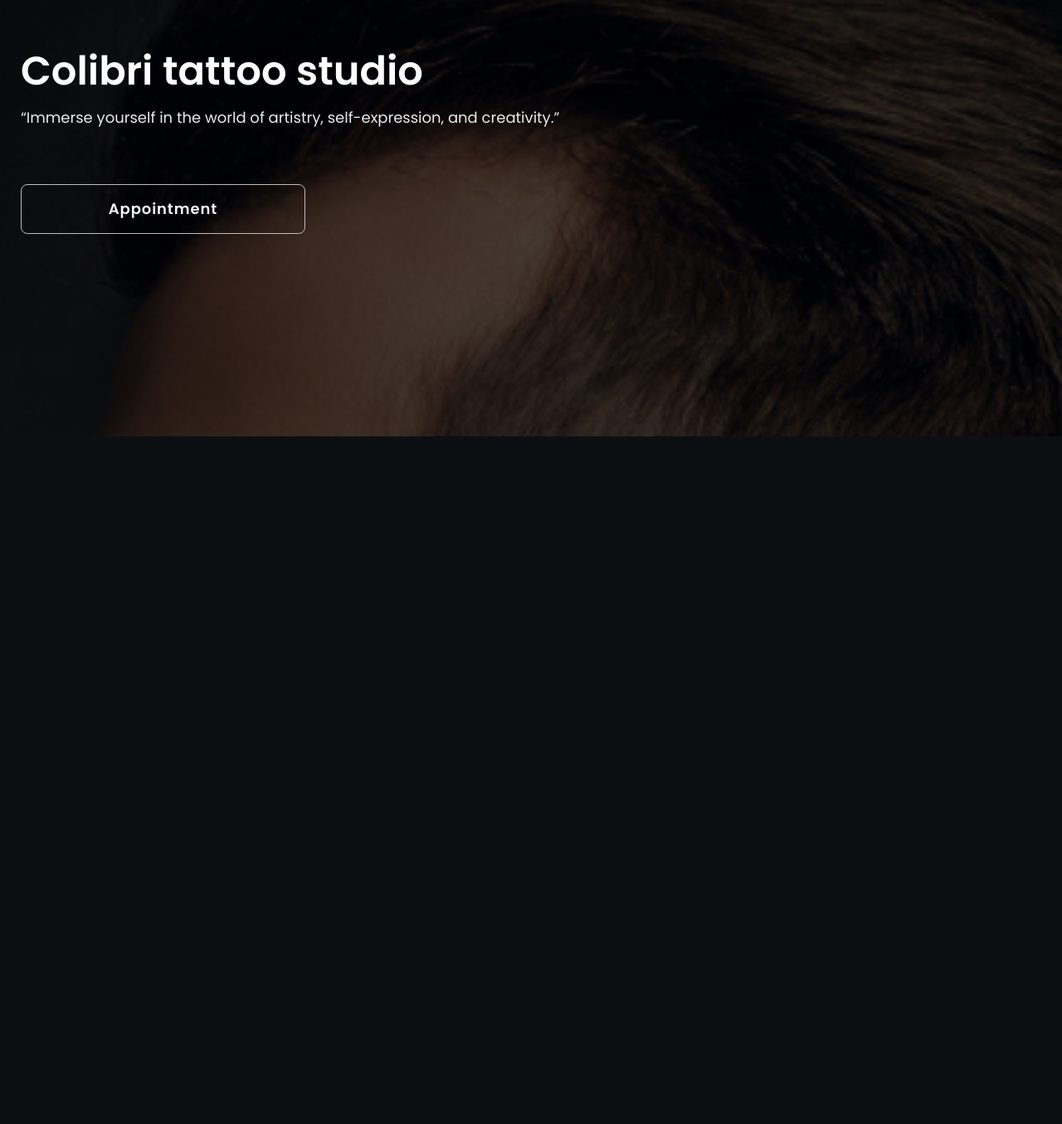
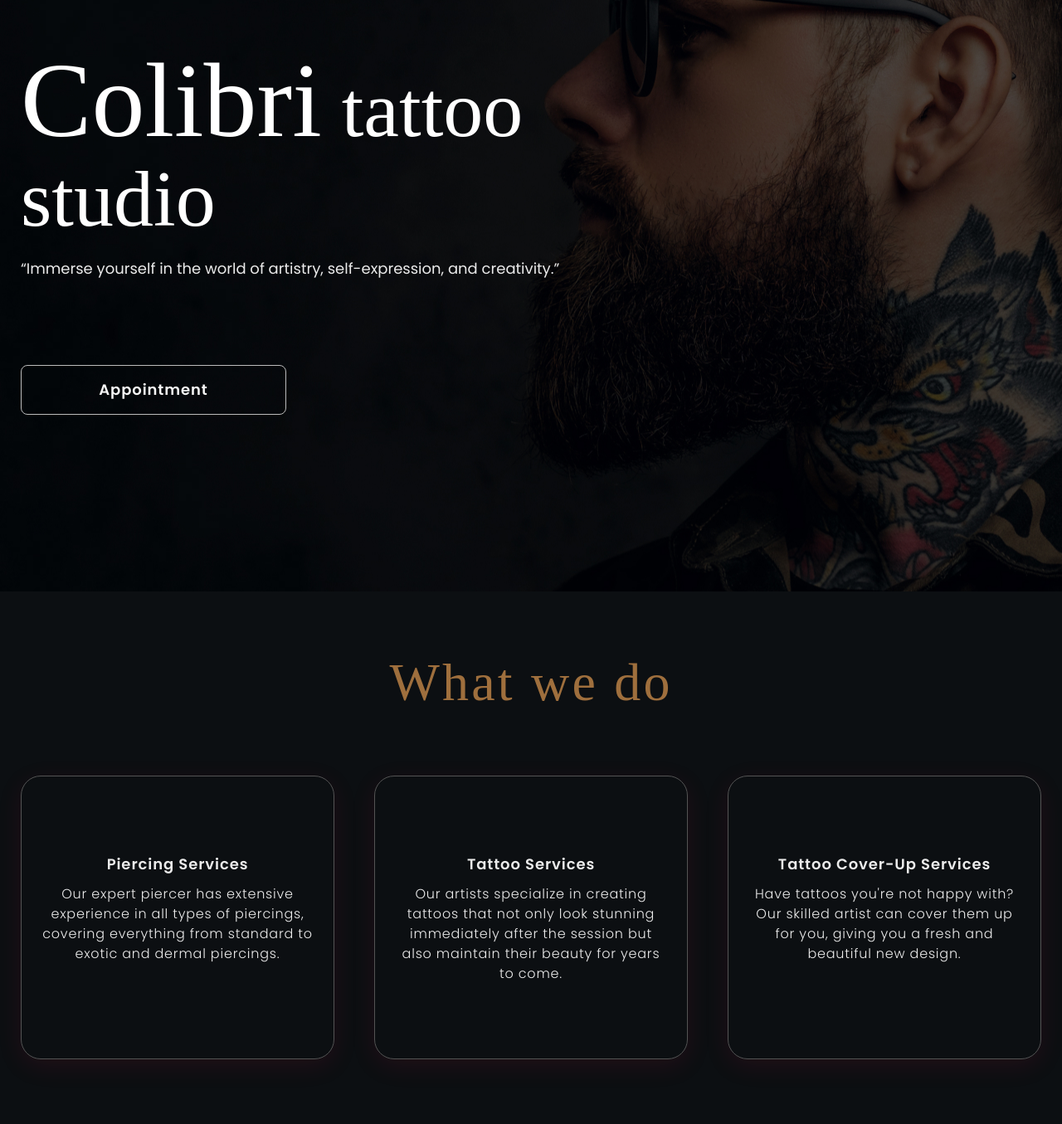
Before and after one commit to MilaIlchenko/tattoo-studio, a website built with Vite: page src/index.html in a window 1280 px wide. Shown: the part 180-1535 px from the top of the page at 83% size. Before the commit the page ends 800 px from the top, so only its background shows below. Built offline with nearby package versions, Linux system fonts and the light colour scheme; a web font is replaced by a local one.

Commit message:
what-we-do+hero

```diff
--- a/src/css/header.css
+++ b/src/css/header.css
@@ -2,7 +2,7 @@
 .header {
   padding-top: 18px;
   padding-bottom: 10px;
-  position: absolute;
+
 }
 .logo {
   display: flex;
@@ -39,12 +39,12 @@ text-transform: lowercase;
 .header-container {
   display: flex;
   justify-content: space-between;
-  width: 343px;
+
 }
 .navigation {
   display: none;
 }
-@media only screen and (min-width: 834px) {
+@media only screen and (min-width: 768px) {
   .header{
     padding: 0;
   }
--- a/src/css/hero.css
+++ b/src/css/hero.css
@@ -1,14 +1,16 @@
 .hero {
-    padding-top: 238px;
-    padding-bottom: 244px;
-    background-image: url(../img/hero-bg-1x.jpg);
+    padding-top: 158px;
+    padding-bottom: 418px;
+
+}
+.wrapper{
+  background-image: url(../img/hero-bg-1x.jpg);
     background-size: cover;
     background-repeat: no-repeat;
 }
-
 .hero-title {
     color: #FFF;
-font-family: Brygada 1918;
+font-family: 'Brygada 1918', serif;
 font-size: 48px;
 font-weight: 600;
 line-height: 1.15; /* 114.583% */
@@ -21,7 +23,7 @@ line-height: 1.7; /* 166.667% */
 margin-bottom: 64px;
 }
 .hero-btn {
-    min-width: 343px;
+    width: 100%;
     height: 60px;
     cursor: pointer;
     background-color: transparent;
@@ -34,3 +36,62 @@ font-weight: 600;
 line-height: 1.77; /* 177.778% */
 letter-spacing: 0.05em;
 }
+.hero-btn:hover, .hero-btn:focus{
+border: 4px solid #242526;
+background: #1B1C1D;
+}
+@media screen and (min-device-pixel-ratio: 2) and (max-width: 767px),
+	screen and (min-resolution: 192dpi) and (max-width: 767px),
+	screen and (min-resolution: 2dppx) and (max-width: 767px) {
+	.hero{
+		background-image:
+			url(../img/hero-bg-2x.jpg);
+	}
+}
+@media only screen and (min-width: 768px) {
+   .wrapper {
+background-image: url(../img/hero-tab-1x.jpg);
+
+   }
+   .hero{
+    padding-top: 202px;
+    padding-bottom: 384px;
+   }
+
+  .hero-title{
+  margin-bottom: 18px;
+font-size: 96px;
+font-weight: 400;
+line-height: 1.13;
+max-width: 648px;
+  }
+  .hero-title-part {
+font-size: 128px;
+
+line-height: 0.84; /* 84.375% */
+  }
+  .hero-text {
+    max-width: 519px;
+    margin-bottom: 100px;
+  }
+  .hero-btn {
+    width: 320px;
+
+  }
+
+}
+@media only screen and (min-width: 1200px) {
+   .wrapper{
+    background-image: url(../img/hero-desk-1x.jpg);
+  }
+  .hero {
+    padding-top: 164px;
+    padding-bottom: 213px;
+  }
+  .hero-title {
+    margin-bottom: 14px;
+  }
+  .hero-text {
+    max-width: 750px;
+  }
+}
--- a/src/css/what-we-do.css
+++ b/src/css/what-we-do.css
@@ -0,0 +1,90 @@
+.what-we-do {
+    padding: 40px 0;
+
+}
+
+.what-we-do-title {
+    color: #9F6F3D;
+text-align: center;
+font-family: Abyssinica SIL;
+font-size: 48px;
+font-weight: 400;
+line-height: 1.33; /* 133.333% */
+margin-bottom: 24px;
+}
+.what-we-do-list {
+    display: flex;
+    flex-direction: column;
+    gap: 24px;
+}
+.what-we-do-item {
+    border-radius: 24px;
+border: 1px solid #545454;
+box-shadow: 0px 8px 30px 0px rgba(212, 20, 67, 0.10);
+padding: 47px 23px;
+}
+.what-we-do-subtitle {
+    color: var(--white, #EBEBEB);
+font-size: 18px;
+font-weight: 600;
+line-height: 1.8; /* 177.778% */
+letter-spacing: 0.05em;
+margin-bottom: 10px;
+text-align: center;
+}
+.what-we-do-text {
+    color: var(--white, #EBEBEB);
+font-size: 16px;
+font-weight: 300;
+line-height: 1.5; /* 150% */
+letter-spacing: 0.05em;
+}
+@media only screen and (min-width: 768px) {
+   .what-we-do{
+    padding: 50px 0;
+
+  }
+  .what-we-do-title {
+    margin-bottom: 64px;
+
+font-size: 64px;
+
+line-height: 1; /* 100% */
+letter-spacing: 0.05em;
+  }
+  .what-we-do-list {
+    flex-direction: row;
+    flex-wrap: wrap;
+    justify-content: center;
+  }
+  .what-we-do-item {
+    padding: 70px 24px;
+    /* width: calc((100% - 24px)/2); */
+    max-width: 355px;
+  }
+  .what-we-do-subtitle {
+    margin-bottom: 8px;
+  }
+}
+
+@media only screen and (min-width: 1200px) {
+   .what-we-do{
+    padding: 78px 0;
+  }
+  .what-we-do-title {
+    margin-bottom: 80px;
+  }
+  .what-we-do-list {
+    gap: 48px;
+  }
+  .what-we-do-item {
+    max-width: 328px;
+    padding: 90px 24px;
+  }
+  .what-we-do-subtitle {
+    margin-bottom: 8px;
+  }
+  .what-we-do-text {
+    text-align: center;
+  }
+}
--- a/src/index.html
+++ b/src/index.html
@@ -21,16 +21,17 @@
     <link rel="stylesheet" href="./css/styles.css" />
   </head>
   <body>
+    <div class="wrapper">
       <load src="partials/header.html" />
-    <main>
       <load src="partials/hero.html" />
+    </div>
     <load src="partials/about.html" />
     <load src="partials/what-we-do.html" />
     <load src="partials/artists.html" />
     <load src="partials/gallery.html" />
     <load src="partials/clients.html" />
     <load src="partials/contacts.html" />
-    </main>
+
     <load src="partials/footer.html" />
 
     <script type="module" src="/main.js"></script>
--- a/src/partials/hero.html
+++ b/src/partials/hero.html
@@ -1,6 +1,8 @@
 <section class="hero">
   <div class="container">
-    <h1 class="hero-title">Colibri tattoo studio</h1>
+    <h1 class="hero-title">
+      <span class="hero-title-part">Colibri</span> tattoo studio
+    </h1>
     <p class="hero-text">
       “Immerse yourself in the world of artistry, self-expression, and
       creativity.”
--- a/src/partials/what-we-do.html
+++ b/src/partials/what-we-do.html
@@ -0,0 +1,29 @@
+<section class="what-we-do">
+  <div class="container">
+    <h2 class="what-we-do-title">What we do</h2>
+    <ul class="what-we-do-list">
+      <li class="what-we-do-item">
+        <h3 class="what-we-do-subtitle">Piercing Services</h3>
+        <p class="what-we-do-text">
+          Our expert piercer has extensive experience in all types of piercings,
+          covering everything from standard to exotic and dermal piercings.
+        </p>
+      </li>
+      <li class="what-we-do-item">
+        <h3 class="what-we-do-subtitle">Tattoo Services</h3>
+        <p class="what-we-do-text">
+          Our artists specialize in creating tattoos that not only look stunning
+          immediately after the session but also maintain their beauty for years
+          to come.
+        </p>
+      </li>
+      <li class="what-we-do-item">
+        <h3 class="what-we-do-subtitle">Tattoo Cover-Up Services</h3>
+        <p class="what-we-do-text">
+          Have tattoos you're not happy with? Our skilled artist can cover them
+          up for you, giving you a fresh and beautiful new design.
+        </p>
+      </li>
+    </ul>
+  </div>
+</section>
```
Also changed, not shown: src/img/hero-bg-2x.jpg (added), src/img/hero-desk-1x.jpg (added), src/img/hero-tab-1x.jpg (added). Lines whose indentation alone changed are shown as unchanged.
